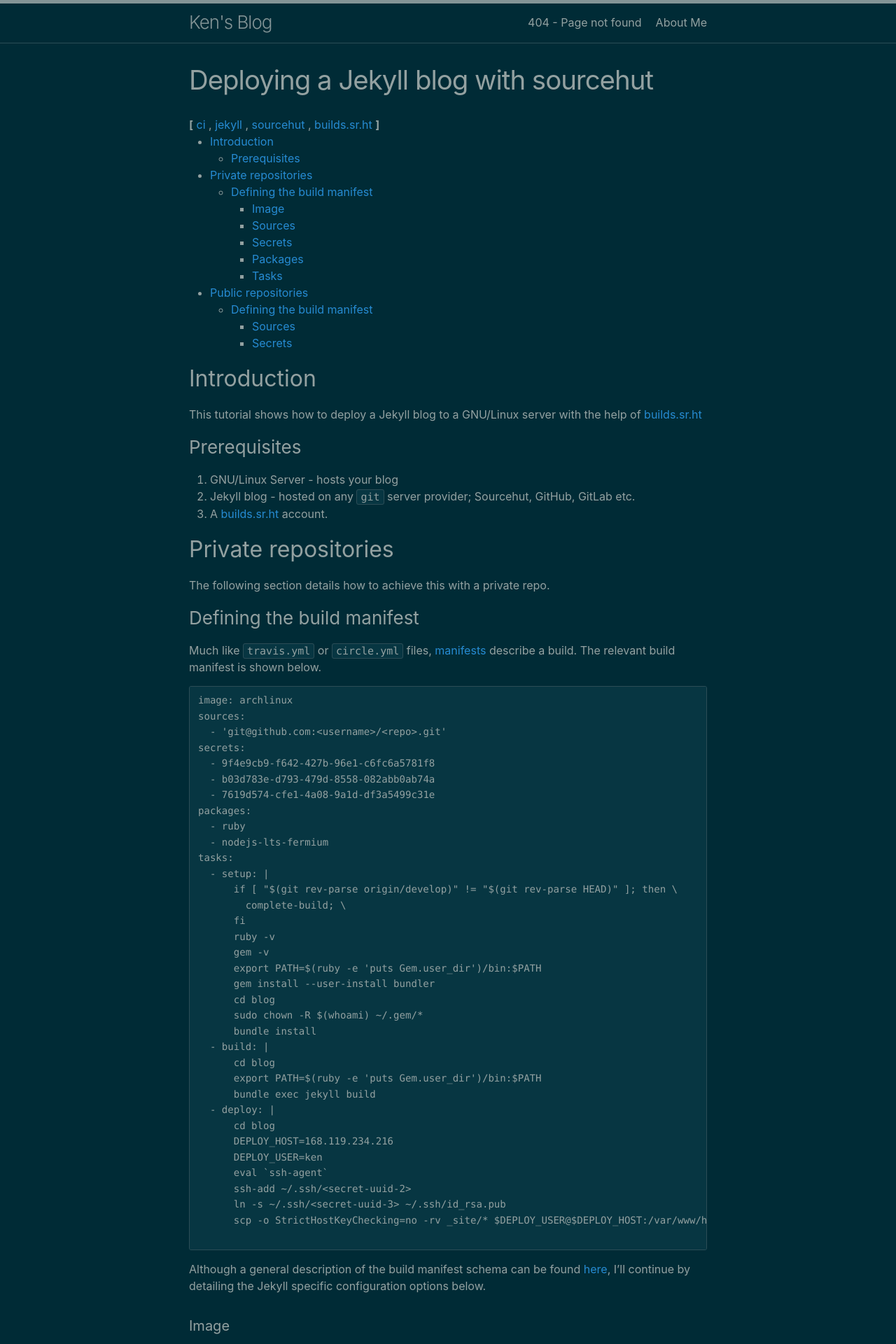
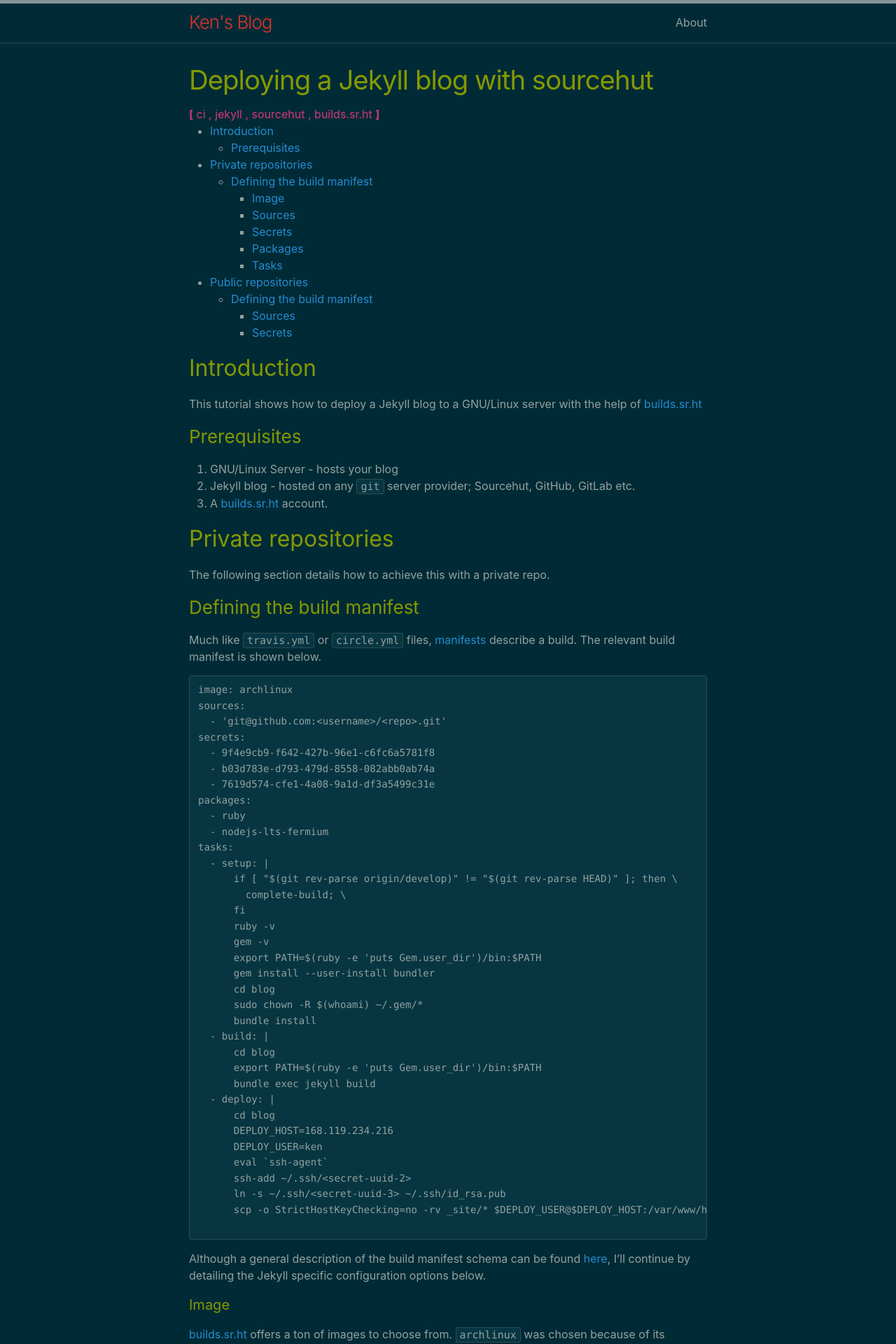
Before and after one commit to 49e94b8f256530dc0d41f740dfe8a4c1/blog, a Jekyll site: the page built from _posts/2020-12-07-sourcehut-jekyll.markdown, in a window 1280 px wide. Shown: the top 1920 px of the page at 70% size. Built offline with Jekyll 4.4.1, drawn with Linux system fonts in a browser that asks for light colours; nearby versions of some CDN libraries; the table of contents is made by our own code.

Commit message:
Fix layout quirks

```diff
--- a/404.html
+++ b/404.html
@@ -1,7 +1,6 @@
 ---
 layout: default
 permalink: /404.html
-title: 404 - Page not found
 ---
 
-<img src="{{site.url}}{{site.baseurl}}/assets/404.jpg">
+<img src="{{site.url}}{{site.baseurl}}/assets/404.jpg" />
--- a/assets/css/style.scss
+++ b/assets/css/style.scss
@@ -4,14 +4,52 @@
 @import "minima/skins/{{ site.minima.skin | default: 'classic' }}",
   "minima/initialize";
 
+$yellow: #b58900;
+$violet: #6c71c4;
+$green: #859900;
+$magenta: #d33682;
+$blue: #268bd2;
+$red: #dc322f;
+
+.post-header {
+  margin-bottom: 0;
+}
+
+.site-title {
+  color: $red;
+  &:visited {
+    color: $red;
+  }
+}
+
+li {
+  &.toc-entry {
+    a {
+      color: $blue;
+    }
+  }
+}
+
 .post-title {
   font-size: 2.4rem;
+  color: $green;
+}
+
+.page-subtitle {
+  color: $magenta;
+  a {
+    color: $magenta;
+  }
 }
 
 .post-content {
   h1,
   h2,
-  h3 {
+  h3,
+  h4,
+  h5,
+  h6 {
+    color: $green;
     margin-top: 0;
   }
 }
@@ -19,5 +57,12 @@
 .post-card {
   a.title {
     font-size: 1.5rem;
+    color: $green;
+  }
+  .details {
+    color: $magenta;
+    a {
+      color: $magenta;
+    }
   }
 }
```
Also changed, not shown: about.md (+2 -21 lines).
